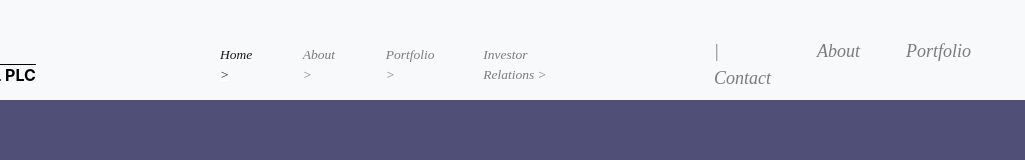
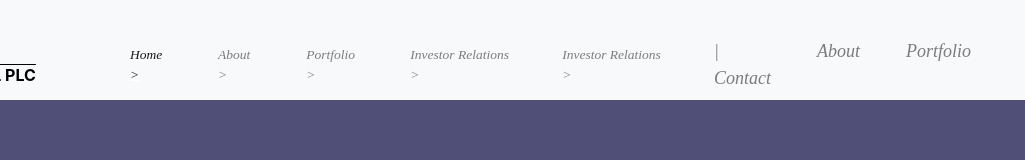
Before and after one commit to al777ex/JDS, a plain HTML site: page index.html in a window 1280 px wide. Shown: the full height of the page, 255-1280 px from the left. Drawn offline with nearby package versions, Linux system fonts and the light colour scheme.

Commit message:
Add files via upload

```diff
--- a/index.html
+++ b/index.html
@@ -35,6 +35,9 @@
                 <li class="nav-item">
                   <a class="nav-link" href="#">Investor Relations ></a>
                 </li>
+                <li class="nav-item">
+                    <a class="nav-link" href="#">Investor Relations ></a>
+                </li>
               </ul>
               <span class="navbar-text">
                     <div id="navbartext">
--- a/styles.css
+++ b/styles.css
@@ -31,7 +31,6 @@ ul {
     font-size: 13.5px;
     font-style: italic;
     margin-bottom: -15px;
-    padding-left: 90px;
 }
 
 ul#navbartext.navbar-nav.mr-auto {
```
